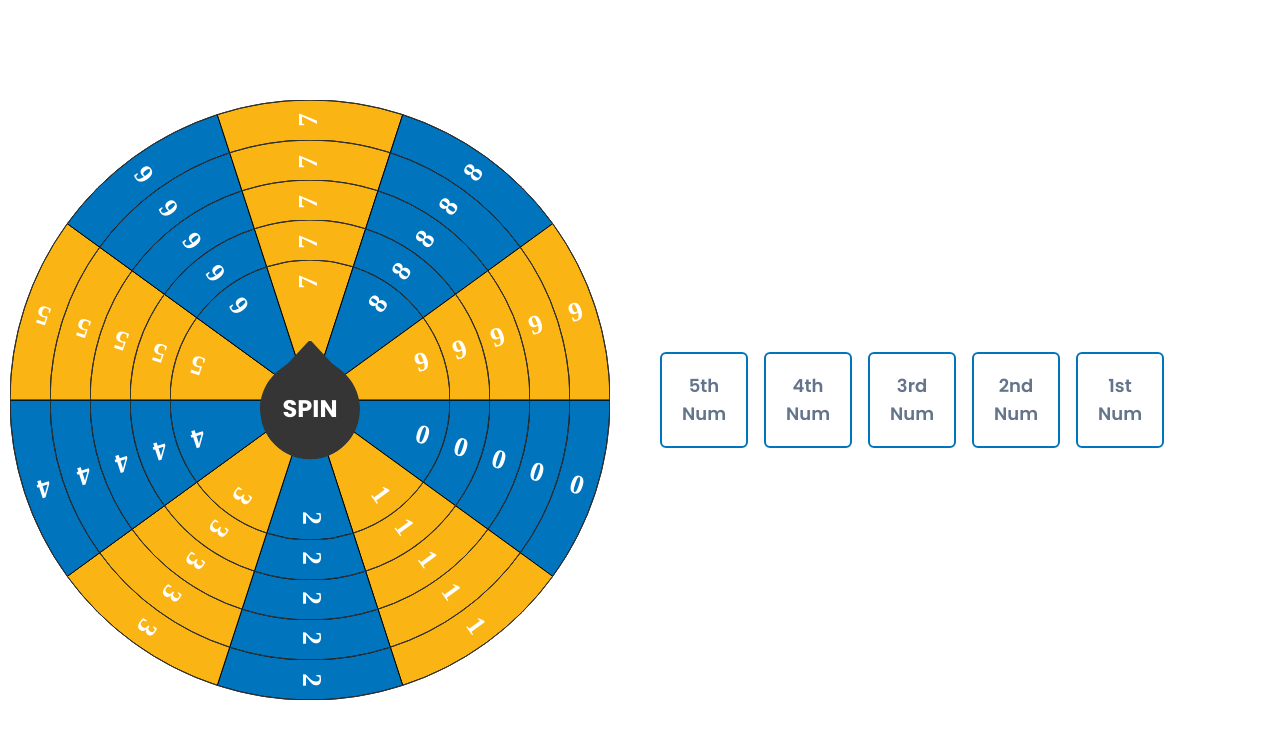
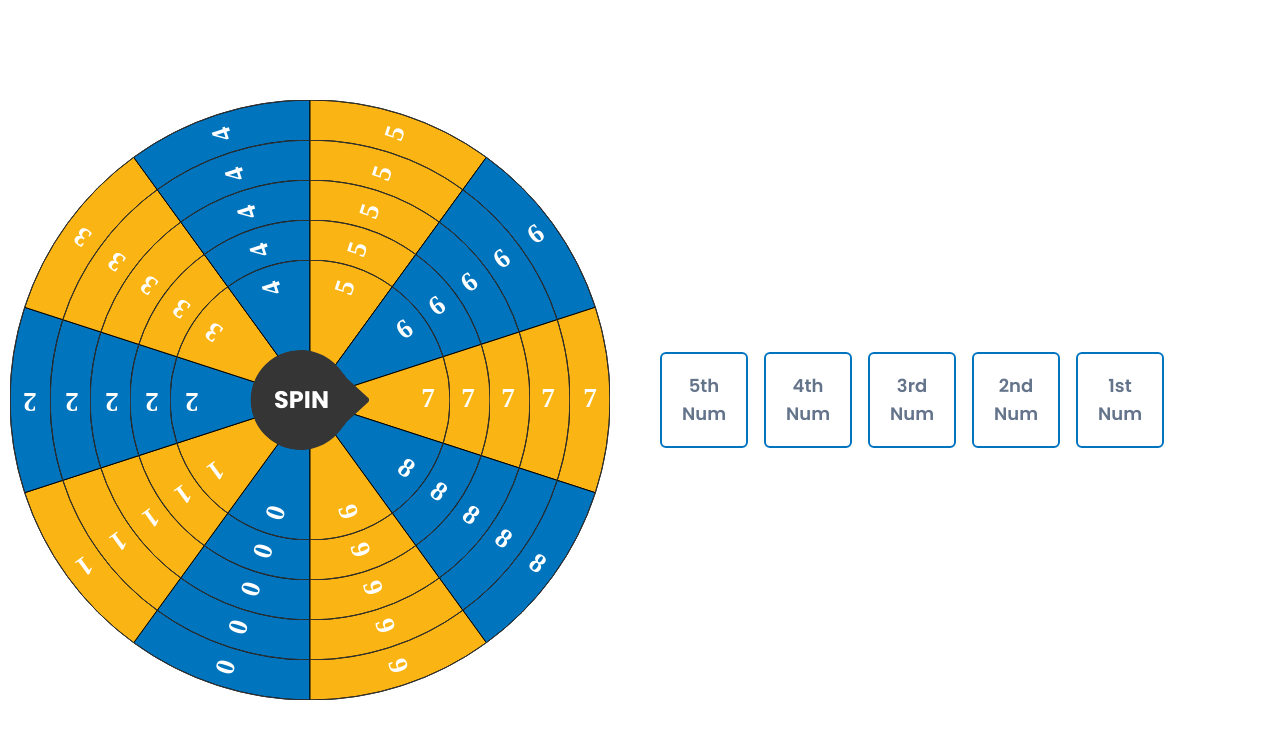
Before and after one commit to Mridul2820/wheel-number-picker, a React (Create React App) app: page / in a window 1280 px wide. Shown: the top 738 px of the page. Built offline with nearby package versions, Linux system fonts and the light colour scheme.

Commit message:
Clear Numbers on respin and rotated to right

```diff
--- a/src/components/WheelContent.js
+++ b/src/components/WheelContent.js
@@ -31,13 +31,13 @@ const WheelContent = () => {
   return (
     <div className="grid grid-cols-2 gap-10 items-center">
       <div className="p-2.5 relative min-h-screen">
-        <div className="absolute-center">
+        <div className="absolute-center rotate-90">
           <WheelComponent
             segments={segments}
             segColors={segColors}
             winningSegment=""
             onFinished={(winner) => {
-              onFinished(winner, 0);
+              onFinished(winner, 4);
               setShowPopup(true);
             }}
             primaryColor="black"
@@ -52,12 +52,12 @@ const WheelContent = () => {
             textspace={130}
           />
         </div>
-        <div className="absolute-center">
+        <div className="absolute-center rotate-90">
           <WheelComponent
             segments={segments}
             segColors={segColors}
             winningSegment=""
-            onFinished={(winner) => onFinished(winner, 1)}
+            onFinished={(winner) => onFinished(winner, 3)}
             primaryColor="black"
             primaryColoraround="#ffffffb4"
             contrastColor="white"
@@ -70,7 +70,7 @@ const WheelContent = () => {
             textspace={108}
           />
         </div>
-        <div className="absolute-center">
+        <div className="absolute-center rotate-90">
           <WheelComponent
             segments={segments}
             segColors={segColors}
@@ -88,12 +88,12 @@ const WheelContent = () => {
             textspace={88}
           />
         </div>
-        <div className="absolute-center">
+        <div className="absolute-center rotate-90">
           <WheelComponent
             segments={segments}
             segColors={segColors}
             winningSegment=""
-            onFinished={(winner) => onFinished(winner, 3)}
+            onFinished={(winner) => onFinished(winner, 1)}
             primaryColor="black"
             primaryColoraround="#ffffffb4"
             contrastColor="white"
@@ -106,12 +106,12 @@ const WheelContent = () => {
             textspace={68}
           />
         </div>
-        <div className="absolute-center">
+        <div className="absolute-center rotate-90">
           <WheelComponent
             segments={segments}
             segColors={segColors}
             winningSegment=""
-            onFinished={(winner) => onFinished(winner, 4)}
+            onFinished={(winner) => onFinished(winner, 0)}
             primaryColor="black"
             primaryColoraround="#ffffffb4"
             contrastColor="white"
@@ -126,10 +126,19 @@ const WheelContent = () => {
         </div>
         <div
           id="spin"
-          className="absolute-center rounded-full overflow-hidden cursor-pointer"
+          className="absolute-center rounded-full overflow-hidden cursor-pointer rotate-90"
+          onClick={() => {
+            setNumbers({
+              0: "",
+              1: "",
+              2: "",
+              3: "",
+              4: "",
+            });
+          }}
         >
           <Needle />
-          <span className="absolute-center text-white text-2xl font-bold mt-2">
+          <span className="absolute-center text-white text-2xl font-bold mt-2 -rotate-90">
             SPIN
           </span>
         </div>
```
